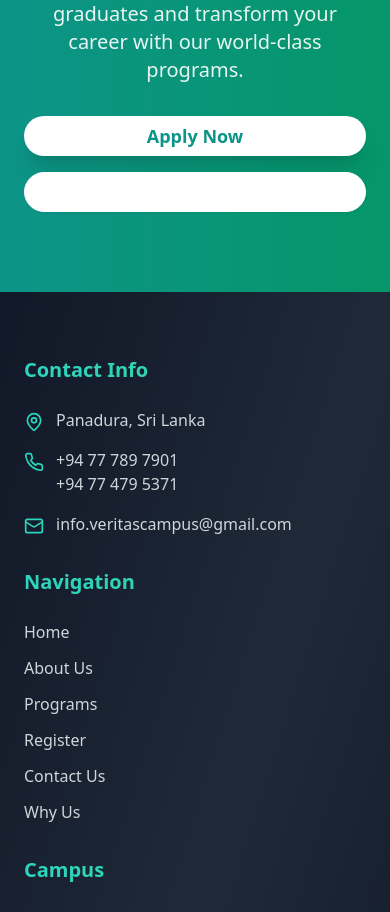
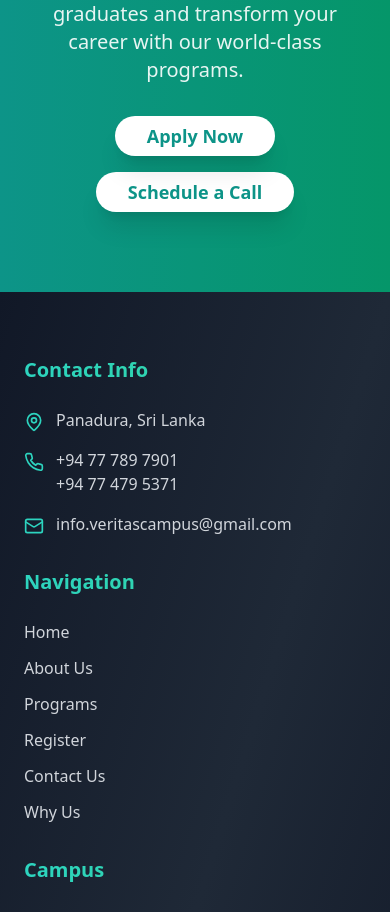
Before and after one commit to Wolferlk/Veritas-International-Uni, a React (Vite) app in the folder Frontend/: page /testimonials in a window 390 px wide. Shown: the part 1924-2836 px from the top of the page. Built offline with nearby package versions, Linux system fonts and the light colour scheme.

Commit message:
fix the invisibility of the button

```diff
--- a/Frontend/src/pages/StudentTestimonials/StudentTestimonials.tsx
+++ b/Frontend/src/pages/StudentTestimonials/StudentTestimonials.tsx
@@ -18,8 +18,10 @@ const testimonials = [
     program: "Diploma in HR Management",
     year: "2023",
     rating: 5,
-    image: "https://scontent.fcmb11-1.fna.fbcdn.net/v/t39.30808-6/481064424_975522307869805_4245356682554613524_n.jpg?_nc_cat=106&ccb=1-7&_nc_sid=6ee11a&_nc_eui2=AeHt2p2seXdDWT8pyokqPm9DixH8xXjY792LEfzFeNjv3ZP2NtQFq6ie_T2cGy7wsPs6ewY7XEohKIKiYKQoyq3X&_nc_ohc=KLOs-OXcxVEQ7kNvwG0I9DT&_nc_oc=Adku-ipFcopwMkJfQEeds6L9dhC_yUPWhn_vw729qzxCJ4V-SxGKjFktKqvbNprh71HguBIXA5BT53YuSDA0sY-d&_nc_zt=23&_nc_ht=scontent.fcmb11-1.fna&_nc_gid=ErDMWYjkF6ZvhLy25ZUP9A&oh=00_AfOTFi628LYbRroo6D8xa13btmadsPoOAdBsGgwcEZmAtw&oe=68602FC8",
-    quote: "If you're looking for a place that blends academic excellence with real-world relevance,Veritas International Campus is the answer. An unforgettable and empowering experience !",
+    image:
+      "https://scontent.fcmb11-1.fna.fbcdn.net/v/t39.30808-6/481064424_975522307869805_4245356682554613524_n.jpg?_nc_cat=106&ccb=1-7&_nc_sid=6ee11a&_nc_eui2=AeHt2p2seXdDWT8pyokqPm9DixH8xXjY792LEfzFeNjv3ZP2NtQFq6ie_T2cGy7wsPs6ewY7XEohKIKiYKQoyq3X&_nc_ohc=KLOs-OXcxVEQ7kNvwG0I9DT&_nc_oc=Adku-ipFcopwMkJfQEeds6L9dhC_yUPWhn_vw729qzxCJ4V-SxGKjFktKqvbNprh71HguBIXA5BT53YuSDA0sY-d&_nc_zt=23&_nc_ht=scontent.fcmb11-1.fna&_nc_gid=ErDMWYjkF6ZvhLy25ZUP9A&oh=00_AfOTFi628LYbRroo6D8xa13btmadsPoOAdBsGgwcEZmAtw&oe=68602FC8",
+    quote:
+      "If you're looking for a place that blends academic excellence with real-world relevance,Veritas International Campus is the answer. An unforgettable and empowering experience !",
     achievement: "HR Manager at Tech Solutions Inc.",
     video: true,
   },
@@ -29,8 +31,10 @@ const testimonials = [
     program: "Web Development Bootcamp",
     year: "2023",
     rating: 5,
-    image: "https://scontent.fcmb11-2.fna.fbcdn.net/v/t39.30808-1/475191292_951434463759038_7947299757402528946_n.jpg?stp=cp6_dst-jpg_s200x200_tt6&_nc_cat=102&ccb=1-7&_nc_sid=e99d92&_nc_eui2=AeFCyY7Hg-MYlj-_0qIc3vGmKxMITyLyd1grEwhPIvJ3WFogFseSpiJFr_dMU0i9Z3CYBZoHMWocIb5_JH7hqbcZ&_nc_ohc=npYiGkseLX0Q7kNvwGR8tbo&_nc_oc=AdnXrRJkBegV-Y5P02S8668DSrsxWu7qaesPC9KtA18gUND52Pyhb_ugs0XAwcqYCF-wzFvOhQGVerx0Q_d7AEp4&_nc_zt=24&_nc_ht=scontent.fcmb11-2.fna&_nc_gid=RV6B8R2owp5mzbmXSG8xUw&oh=00_AfNz38W62YIT10Hw6OX_QR3Uhl_DOGqEqdfqc6L1RvAClA&oe=686023B0",
-    quote: "At Veritas International Campus, I found not just education, but inspiration. The faculty, facilities, and community truly empoer students to reach their fullest potential.",
+    image:
+      "https://scontent.fcmb11-2.fna.fbcdn.net/v/t39.30808-1/475191292_951434463759038_7947299757402528946_n.jpg?stp=cp6_dst-jpg_s200x200_tt6&_nc_cat=102&ccb=1-7&_nc_sid=e99d92&_nc_eui2=AeFCyY7Hg-MYlj-_0qIc3vGmKxMITyLyd1grEwhPIvJ3WFogFseSpiJFr_dMU0i9Z3CYBZoHMWocIb5_JH7hqbcZ&_nc_ohc=npYiGkseLX0Q7kNvwGR8tbo&_nc_oc=AdnXrRJkBegV-Y5P02S8668DSrsxWu7qaesPC9KtA18gUND52Pyhb_ugs0XAwcqYCF-wzFvOhQGVerx0Q_d7AEp4&_nc_zt=24&_nc_ht=scontent.fcmb11-2.fna&_nc_gid=RV6B8R2owp5mzbmXSG8xUw&oh=00_AfNz38W62YIT10Hw6OX_QR3Uhl_DOGqEqdfqc6L1RvAClA&oe=686023B0",
+    quote:
+      "At Veritas International Campus, I found not just education, but inspiration. The faculty, facilities, and community truly empoer students to reach their fullest potential.",
     achievement: "Full-Stack Developer & Entrepreneur",
     video: false,
   },
@@ -40,11 +44,13 @@ const testimonials = [
     program: "Digital Marketing Mastery",
     year: "2024",
     rating: 5,
-    image: "https://scontent.fcmb11-2.fna.fbcdn.net/v/t39.30808-1/509258301_702355025912370_7885668384160660497_n.jpg?stp=cp6_dst-jpg_s200x200_tt6&_nc_cat=102&ccb=1-7&_nc_sid=1d2534&_nc_eui2=AeFtjJ0zs5iOpLj77RDzc3iGbr1hj34R9oJuvWGPfhH2gpErccKUbjexh6ZnOk4Gm1SItFsB1Z7XlkDEAkduhY2m&_nc_ohc=N2crDBM7KvQQ7kNvwEYi_LN&_nc_oc=AdmyQ8AqDr5ZP77VOibhXqdJiCU2n_i3zFDZPzg1tm0BvsDfv1Va4Z1OHWc_3WgTj0tSefHzCkTSOaVqWFN5fXYh&_nc_zt=24&_nc_ht=scontent.fcmb11-2.fna&_nc_gid=nyj4YfcKiDrEoCYSwnTnyw&oh=00_AfMKhhw6bhxRRc-ftxvBgvM406d1hWEDmeTHt7xcbzh-AQ&oe=6860330C",
-    quote: "Veristas International Campus has been a game-changer on my academic journey. Their expert guidance, reliable support, and dedication to student success make them the gold standard in international education services.From the first interaction to the final steps, Veritas International Campus has shown exceptional professionalism and care.Their personalized approach and top-tier service make them a trusted partner for and student aiming high.",
+    image:
+      "https://scontent.fcmb11-2.fna.fbcdn.net/v/t39.30808-1/509258301_702355025912370_7885668384160660497_n.jpg?stp=cp6_dst-jpg_s200x200_tt6&_nc_cat=102&ccb=1-7&_nc_sid=1d2534&_nc_eui2=AeFtjJ0zs5iOpLj77RDzc3iGbr1hj34R9oJuvWGPfhH2gpErccKUbjexh6ZnOk4Gm1SItFsB1Z7XlkDEAkduhY2m&_nc_ohc=N2crDBM7KvQQ7kNvwEYi_LN&_nc_oc=AdmyQ8AqDr5ZP77VOibhXqdJiCU2n_i3zFDZPzg1tm0BvsDfv1Va4Z1OHWc_3WgTj0tSefHzCkTSOaVqWFN5fXYh&_nc_zt=24&_nc_ht=scontent.fcmb11-2.fna&_nc_gid=nyj4YfcKiDrEoCYSwnTnyw&oh=00_AfMKhhw6bhxRRc-ftxvBgvM406d1hWEDmeTHt7xcbzh-AQ&oe=6860330C",
+    quote:
+      "Veristas International Campus has been a game-changer on my academic journey. Their expert guidance, reliable support, and dedication to student success make them the gold standard in international education services.From the first interaction to the final steps, Veritas International Campus has shown exceptional professionalism and care.Their personalized approach and top-tier service make them a trusted partner for and student aiming high.",
     achievement: "Digital Marketing Consultant",
     video: true,
-  }
+  },
 ];
 
 const stats = [
@@ -58,23 +64,40 @@ export const StudentTestimonials = (): JSX.Element => {
   const [currentIndex, setCurrentIndex] = useState(0);
   const [selectedCategory, setSelectedCategory] = useState("All");
 
-  const categories = ["All", "Business", "Technology", "Creative", "Healthcare"];
+  const categories = [
+    "All",
+    "Business",
+    "Technology",
+    "Creative",
+    "Healthcare",
+  ];
 
-  const filteredTestimonials = selectedCategory === "All"
-    ? testimonials
-    : testimonials.filter(testimonial =>
-      testimonial.program.toLowerCase().includes(selectedCategory.toLowerCase()) ||
-      (selectedCategory === "Technology" && (testimonial.program.includes("Web Development") || testimonial.program.includes("Digital Marketing"))) ||
-      (selectedCategory === "Creative" && testimonial.program.includes("Graphic Design")) ||
-      (selectedCategory === "Healthcare" && testimonial.program.includes("Healthcare"))
-    );
+  const filteredTestimonials =
+    selectedCategory === "All"
+      ? testimonials
+      : testimonials.filter(
+          (testimonial) =>
+            testimonial.program
+              .toLowerCase()
+              .includes(selectedCategory.toLowerCase()) ||
+            (selectedCategory === "Technology" &&
+              (testimonial.program.includes("Web Development") ||
+                testimonial.program.includes("Digital Marketing"))) ||
+            (selectedCategory === "Creative" &&
+              testimonial.program.includes("Graphic Design")) ||
+            (selectedCategory === "Healthcare" &&
+              testimonial.program.includes("Healthcare"))
+        );
 
   const nextTestimonial = () => {
     setCurrentIndex((prev) => (prev + 1) % filteredTestimonials.length);
   };
 
   const prevTestimonial = () => {
-    setCurrentIndex((prev) => (prev - 1 + filteredTestimonials.length) % filteredTestimonials.length);
+    setCurrentIndex(
+      (prev) =>
+        (prev - 1 + filteredTestimonials.length) % filteredTestimonials.length
+    );
   };
 
   const navigate = useNavigate();
@@ -96,7 +119,6 @@ export const StudentTestimonials = (): JSX.Element => {
                 Success Stories
               </span>
             </h1>
-
           </motion.div>
         </div>
       </section>
@@ -284,18 +306,23 @@ export const StudentTestimonials = (): JSX.Element => {
                         className="w-12 h-12 rounded-full object-cover mr-4"
                       />
                       <div>
-                        <h3 className="font-bold text-gray-900">{testimonial.name}</h3>
-                        <p className="text-sm text-gray-600">{testimonial.program}</p>
+                        <h3 className="font-bold text-gray-900">
+                          {testimonial.name}
+                        </h3>
+                        <p className="text-sm text-gray-600">
+                          {testimonial.program}
+                        </p>
                       </div>
                     </div>
                     <div className="flex items-center mb-3">
                       {[...Array(5)].map((_, i) => (
                         <StarIcon
                           key={i}
-                          className={`w-4 h-4 ${i < testimonial.rating
-                            ? "text-yellow-400 fill-current"
-                            : "text-gray-300"
-                            }`}
+                          className={`w-4 h-4 ${
+                            i < testimonial.rating
+                              ? "text-yellow-400 fill-current"
+                              : "text-gray-300"
+                          }`}
                         />
                       ))}
                     </div>
@@ -326,30 +353,67 @@ export const StudentTestimonials = (): JSX.Element => {
               Ready to Write Your Success Story?
             </h2>
             <p className="text-xl text-white/90 mb-8 max-w-2xl mx-auto">
-              Join our community of successful graduates and transform your career
-              with our world-class programs.
+              Join our community of successful graduates and transform your
+              career with our world-class programs.
             </p>
-            <div className="flex flex-col sm:flex-row gap-4 justify-center">
+            {/* <div className="flex flex-col sm:flex-row gap-4 justify-center">
               <Button
                 size="lg"
                 className="bg-white text-teal-600 hover:bg-gray-100 px-8 py-4 text-lg font-semibold rounded-full shadow-xl"
-                onClick={() => navigate('/register')}
+                style={{ opacity: 1, visibility: "visible" }} // Add this style for visibility
+                onClick={() => navigate("/register")}
               >
                 Apply Now
               </Button>
+
               <Button
                 size="lg"
                 variant="outline"
                 className="border-white text-white hover:bg-white hover:text-teal-600 px-8 py-4 text-lg font-semibold rounded-full"
-                onClick={() => window.location.href = 'tel:+94777897901'}
+                onClick={() => (window.location.href = "tel:+94777897901")}
               >
                 Schedule a Call
               </Button>
+            </div> */}
+            <div
+              className="flex flex-col sm:flex-row gap-4 justify-center"
+              style={{
+                display: "flex",
+                justifyContent: "center",
+                alignItems: "center",
+                overflow: "visible", // Ensures the button is not clipped
+                position: "relative", // Allows us to control child positioning
+                zIndex: 1, // Ensure the parent has a base level
+              }}
+            >
+              {/* Apply Now Button */}
+              <Button
+                size="lg"
+                className="bg-white text-teal-600 hover:bg-gray-100 px-8 py-4 text-lg font-semibold rounded-full shadow-xl"
+                style={{
+                  opacity: 1,
+                  visibility: "visible",
+                  zIndex: 10, // Ensure it's on top of the parent container
+                  position: "relative", // Make sure it's properly positioned inside the flex container
+                }}
+                onClick={() => navigate("/register")}
+              >
+                Apply Now
+              </Button>
 
+              {/* Schedule a Call Button */}
+              <Button
+                size="lg"
+                className="bg-white text-teal-600 hover:bg-gray-100 px-8 py-4 text-lg font-semibold rounded-full shadow-xl"
+                style={{ opacity: 1, visibility: "visible" }} // Add this style for visibility
+                onClick={() => navigate("/schedule-call")}
+              >
+                Schedule a Call
+              </Button>
             </div>
           </motion.div>
         </div>
       </section>
-    </div >
+    </div>
   );
 };
```
